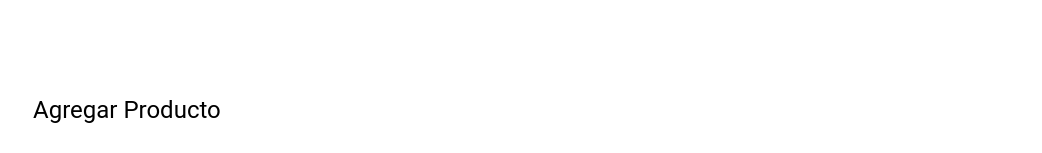
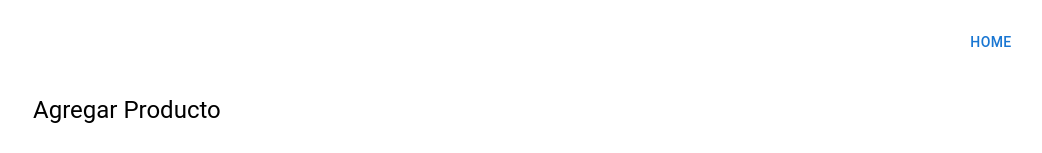
Before and after one commit to LuchoSantini/Frontend-PPS, a React (Create React App) app: page /admin in a window 1280 px wide. Shown: the top 153 px of the page, without its empty margins (233-1275 px from the left). Built offline with nearby package versions, Linux system fonts and the light colour scheme; no server answers; the HTML template or start-up script is replaced by a standard one.

Commit message:
ux commit

```diff
--- a/src/components/ApiCalls/Admin.js
+++ b/src/components/ApiCalls/Admin.js
@@ -1,10 +1,24 @@
 import React from "react";
 import PostProducts from "./PostProducts";
 import PostColoursSizes from "./PostColoursAndSizes";
-import { Box } from "@mui/material";
+import { useNavigate } from "react-router-dom";
+import { Box, Button } from "@mui/material";
 
 const Admin = () => {
+  const navigation = useNavigate();
+
+  const homePageClickHandler = () => {
+    navigation("/");
+  };
+
   return (
+    <Box position="relative">
+      <Button
+        onClick={homePageClickHandler}
+        sx={{ position: "absolute", top: 0, right: 0, m: 2 }}
+      >
+        Home
+      </Button>
       <Box
         display="flex"
         justifyContent="center"
@@ -18,6 +32,7 @@ const Admin = () => {
           <PostColoursSizes />
         </Box>
       </Box>
+    </Box>
   );
 };
 
--- a/src/components/Navbar/Navbar.js
+++ b/src/components/Navbar/Navbar.js
@@ -1,10 +1,11 @@
 import React, { useState } from "react";
+import { useNavigate } from "react-router";
 import {
   SearchOutlined,
   ShoppingCartOutlined,
   UserOutlined,
 } from "@ant-design/icons";
-import { useMediaQuery } from "@mui/material";
+import { useMediaQuery, Button } from "@mui/material";
 import CommonDrawer from "../CommonDrawer/CommonDrawer";
 
 const Navbar = () => {
@@ -13,6 +14,7 @@ const Navbar = () => {
   const [title, setTitle] = useState();
   const [placement, setPlacement] = useState("");
   const isMobile = useMediaQuery("(max-width: 600px)");
+  const navigation = useNavigate();
 
   const showDrawerSearch = () => {
     setOpen(true);
@@ -24,6 +26,10 @@ const Navbar = () => {
     setOpenCart(true);
     setTitle("Carrito de compra");
     setPlacement("right");
+  };
+
+  const adminPageClickHandler = () => {
+    navigation("/admin");
   };
 
   return (
@@ -91,6 +97,7 @@ const Navbar = () => {
             <p style={{ fontSize: 18 }}>RSS</p>
           </div>
           <div style={{ display: "flex", gap: 20 }}>
+            <Button onClick={adminPageClickHandler}>ADMIN</Button>
             <UserOutlined style={{ fontSize: 30 }} className="buttons-navbar" />
             <div>
               <ShoppingCartOutlined
```
Lines whose indentation alone changed are shown as unchanged.
